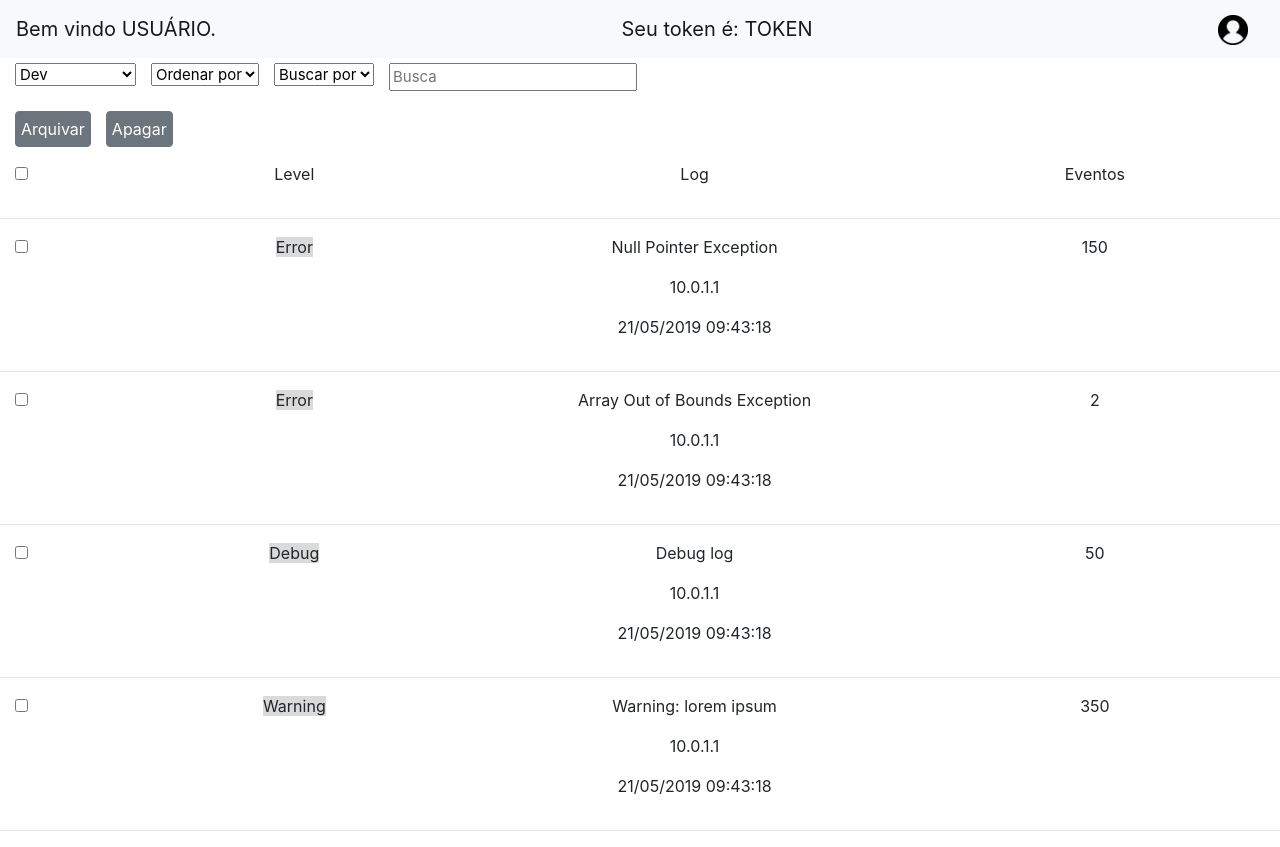
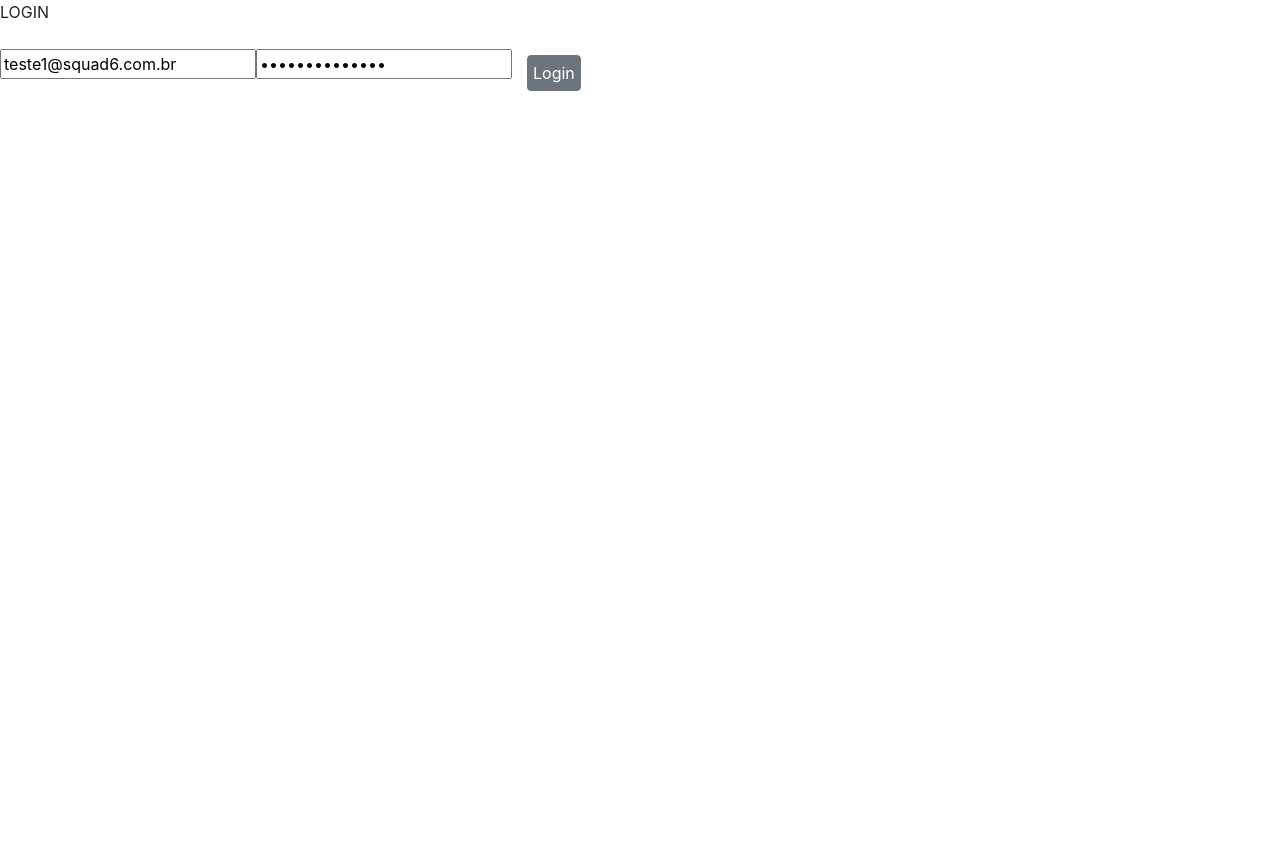
Before and after one commit to raul4247/central-erros-frontend, a React (Create React App) app: page / in a window 1280 px wide. After the commit the page ends 800 px from the top, so only its background shows below. Built offline with nearby package versions, Linux system fonts and the light colour scheme.

Commit message:
Autenticação + Roteamento de páginas criado

```diff
--- /dev/null
+++ b/src/api/FormDataSend.js
@@ -0,0 +1,12 @@
+class FormDataSend {
+  static buildForm(data) {
+    let form = new FormData()
+
+    for (const key of Object.keys(data))
+      form.append(key, data[key])
+
+    return form
+  }
+}
+
+export default FormDataSend
--- /dev/null
+++ b/src/consts/Consts.js
@@ -0,0 +1 @@
+export const BACKEND_API = { BASIC_AUTH: "Basic Y29kZW5hdGlvbjpjb2RlbmF0aW9u" }
--- a/src/pages/App.js
+++ b/src/pages/App.js
@@ -1,18 +1,16 @@
 import React, { Component } from "react"
 import { Route, Switch } from "react-router-dom"
-import Header from "./../components/Header/Header"
-import ErroListPage from "./ErroListPage/ErroListPage"
-import ErroDetailsPage from "./ErroDetailsPage/ErroDetailsPage"
+import HomePage from "./HomePage/HomePage"
+import LoginPage from "./LoginPage/LoginPage"
 
 
 class App extends Component {
   render() {
     return (
       <div>
-        <Header />
         <Switch>
-          <Route exact path='/' component={ErroListPage} />
-          <Route path='/details' component={ErroDetailsPage} />
+          <Route exact path='/' component={LoginPage} />
+          <Route path='/home' component={HomePage} />
         </Switch>
       </div>
     )
--- a/src/pages/ErroListPage/ErroListPage.js
+++ b/src/pages/ErroListPage/ErroListPage.js
@@ -15,6 +15,11 @@ class ErroListPage extends Component {
     { id: 98, level: 'Warning', titulo: 'Warning: lorem ipsum', endereco: '10.0.1.1', detalhes: 'Lorem ipsum dolor sit amet, consectetur adipiscing elit, sed do eiusmod tempor incididunt ut labore et dolore magna aliqua. Ut enim ad minim veniam, quis nostrud exercitation ullamco laboris nisi ut aliquip ex ea commodo consequat. Duis aute irure dolor in reprehenderit in voluptate velit esse cillum dolore eu fugiat nulla pariatur.', data: '21/05/2019 09:43:18', eventos: 350, tokenUsuario: 'sfg0246nk25i' }
   ]
 
+  constructor(props) {
+    super(props)
+    this.state = { access_token: props.location.state.access_token }
+  }
+
   findLogById(id) {
     return this.logsMock.find(log => log.id === id)
   }
@@ -30,7 +35,6 @@ class ErroListPage extends Component {
   buscarPorChange = (event) => {
     console.log(event.target.value)
   }
-
 
   buscaInputChange = (event) => {
     console.log(event.target.value)
@@ -50,7 +54,7 @@ class ErroListPage extends Component {
 
   showDetails = logId => e => {
     this.props.history.push({
-      pathname: '/details',
+      pathname: '/home/details',
       state: { log: this.findLogById(logId) }
     })
   }
--- /dev/null
+++ b/src/pages/HomePage/HomePage.js
@@ -0,0 +1,22 @@
+import React, { Component } from "react"
+import { Route, Switch } from "react-router-dom"
+import Header from "../../components/Header/Header"
+import ErroListPage from "../ErroListPage/ErroListPage"
+import ErroDetailsPage from "../ErroDetailsPage/ErroDetailsPage"
+
+
+class HomePage extends Component {
+  render() {
+    return (
+      <div>
+        <Header />
+        <Switch>
+          <Route exact path='/home' component={ErroListPage} />
+          <Route exact path='/home/details' component={ErroDetailsPage} />
+        </Switch>
+      </div>
+    )
+  }
+}
+
+export default HomePage
--- /dev/null
+++ b/src/pages/LoginPage/LoginPage.js
@@ -0,0 +1,69 @@
+import React, { Component } from "react"
+import axios from 'axios'
+import { BACKEND_API } from '../../consts/Consts'
+import FormDataSend from '../../api/FormDataSend'
+import { Button } from 'react-bootstrap'
+
+
+class LoginPage extends Component {
+  constructor(props) {
+    super(props)
+    this.state = { username: "teste1@squad6.com.br", password: "senha de teste" }
+
+    this.login = this.login.bind(this)
+    this.usernameChange = this.usernameChange.bind(this)
+    this.passwordChange = this.passwordChange.bind(this)
+  }
+
+  usernameChange(event) {
+    this.setState({ username: event.target.value })
+  }
+
+  passwordChange(event) {
+    this.setState({ password: event.target.value })
+  }
+
+  login() {
+    let form = FormDataSend.buildForm({
+      'grant_type': 'password',
+      'username': this.state.username,
+      'password': this.state.password
+    })
+
+    axios({
+      method: "POST",
+      url: 'http://localhost:8080/oauth/token',
+      headers: {
+        "authorization": BACKEND_API.BASIC_AUTH,
+        "Access-Control-Allow-Origin": "*",
+        "Content-Type": "multipart/form-data"
+      },
+      data: form
+    })
+      .then(function (response) {
+        if (response.status === 200) {
+          this.props.history.replace({
+            pathname: '/home',
+            state: { access_token: response.data.access_token }
+          })
+        }
+      }.bind(this))
+      .catch(function (error) {
+        alert("Não foi possível fazer o Login")
+        console.log(error)
+      })
+  }
+
+  render() {
+    return (
+      <div>
+        <p>LOGIN</p>
+        <input type="text" value={this.state.username} onChange={this.usernameChange} />
+        <input type="password" value={this.state.password} onChange={this.passwordChange} />
+        <Button className="botao-acao" variant="secondary" onClick={this.login}>Login</Button>
+      </div>
+    )
+  }
+}
+
+export default LoginPage
```
